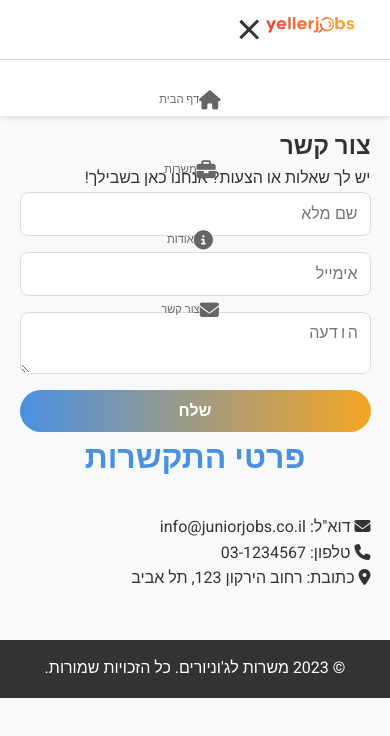
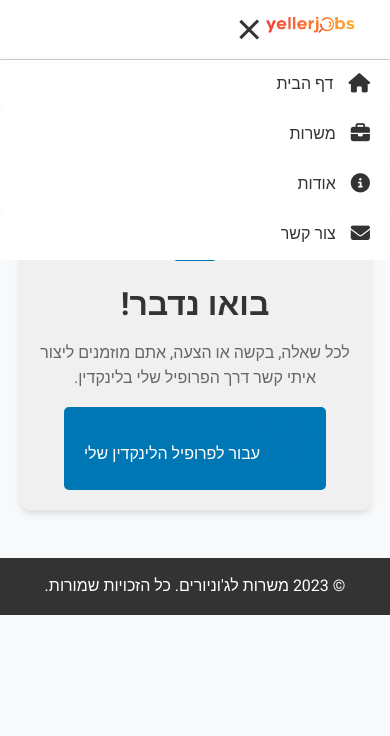
Before and after one commit to YellerJobs/YellerJobs.github.io, a plain HTML site: page contact.html in a window 390 px wide. Both pictures are taken after a click on the element 248 px from the left and 29 px from the top of the page. Drawn offline with Linux system fonts and the light colour scheme.

Commit message:
fix hamburger navbar responsive

```diff
--- a/contact.html
+++ b/contact.html
@@ -8,6 +8,41 @@
     <link href="https://fonts.googleapis.com/css2?family=Heebo:wght@300;400;700&display=swap" rel="stylesheet">
     <link rel="stylesheet" href="css/styles.css">
     <link rel="stylesheet" href="css/hamburger.css">
+    <style>
+        .linkedin-contact {
+            background-color: #f0f0f0;
+            border-radius: 10px;
+            padding: 20px;
+            margin-top: 30px;
+            text-align: center;
+            box-shadow: 0 4px 6px rgba(0, 0, 0, 0.1);
+        }
+        .linkedin-contact i {
+            font-size: 48px;
+            color: #0077B5;
+            margin-bottom: 15px;
+        }
+        .linkedin-contact h2 {
+            color: #333;
+            margin-bottom: 10px;
+        }
+        .linkedin-contact p {
+            color: #666;
+            margin-bottom: 15px;
+        }
+        .linkedin-contact a {
+            display: inline-block;
+            background-color: #0077B5;
+            color: white;
+            padding: 10px 20px;
+            border-radius: 5px;
+            text-decoration: none;
+            transition: background-color 0.3s ease;
+        }
+        .linkedin-contact a:hover {
+            background-color: #005e93;
+        }
+    </style>
 </head>
 <body>
 <header>
@@ -17,18 +52,13 @@
 <main>
     <section id="contact">
         <h1>צור קשר</h1>
-        <p>יש לך שאלות או הצעות? אנחנו כאן בשבילך!</p>
-        <form id="contact-form">
-            <input type="text" name="name" placeholder="שם מלא" required>
-            <input type="email" name="email" placeholder="אימייל" required>
-            <textarea name="message" placeholder="הודעה" required></textarea>
-            <button type="submit">שלח</button>
-        </form>
-        <div class="contact-info">
-            <h2>פרטי התקשרות</h2>
-            <p><i class="fas fa-envelope"></i> דוא"ל: info@juniorjobs.co.il</p>
-            <p><i class="fas fa-phone"></i> טלפון: 03-1234567</p>
-            <p><i class="fas fa-map-marker-alt"></i> כתובת: רחוב הירקון 123, תל אביב</p>
+        <div class="linkedin-contact">
+            <i class="fab fa-linkedin"></i>
+            <h2>בואו נדבר!</h2>
+            <p>לכל שאלה, בקשה או הצעה, אתם מוזמנים ליצור איתי קשר דרך הפרופיל שלי בלינקדין.</p>
+            <a href="https://www.linkedin.com/in/yehuda-heller/" target="_blank">
+                <i class="fas fa-external-link-alt"></i> עבור לפרופיל הלינקדין שלי
+            </a>
         </div>
     </section>
 </main>
@@ -38,7 +68,7 @@
 </footer>
 <script src="js/hamburger.js"></script>
 <script src="js/main.js"></script>
-    <script src="js/load-nav.js"></script>
+<script src="js/load-nav.js"></script>
 
 <button id="back-to-top" title="חזרה למעלה">
     <i class="fas fa-chevron-up"></i>
--- a/css/hamburger.css
+++ b/css/hamburger.css
@@ -29,30 +29,58 @@
         display: none;
         flex-direction: column;
         width: 100%;
-        text-align: center;
-        position: absolute;
+        position: fixed;
         top: 60px;
         right: 0;
-        background-color: white;
-        box-shadow: 0 2px 5px rgba(0,0,0,0.1);
+        bottom: 0;
+        background-color: #f8f9fa; /* רקע בהיר לכל התפריט */
+        box-shadow: -2px 0 5px rgba(0,0,0,0.1);
+        padding: 0; /* הסרת הפדינג */
+        margin: 0; /* הסרת המרג'ין */
+        z-index: 1000;
+        transition: all 0.3s ease-in-out;
     }
 
     nav .nav-menu.show {
-        display: flex !important; /* הוספת !important */
+        display: flex;
     }
 
     nav .nav-menu li {
-        margin: 10px 0;
+        margin: 0; /* הסרת המרג'ין */
+        padding: 0; /* הסרת הפדינג */
+        width: 100%;
     }
 
     .nav-button {
+        display: flex;
         flex-direction: row;
-        justify-content: center;
+        justify-content: flex-start;
+        align-items: center;
+        padding: 15px 20px;
+        width: 100%;
+        color: #333;
+        text-decoration: none;
+        transition: background-color 0.3s, color 0.3s;
+        background-color: #ffffff; /* רקע לבן לכל כפתור */
+        border: none; /* הסרת הגבול */
+    }
+
+    .nav-button:not(:last-child) {
+        border-bottom: 1px solid #e9ecef; /* קו הפרדה בין הכפתורים, למעט האחרון */
+    }
+
+    .nav-button:hover, .nav-button:focus {
+        background-color: #e9ecef; /* רקע כהה יותר בעת hover */
+        color: #007bff; /* צבע טקסט כחול בעת hover */
     }
 
     .nav-button i {
-        margin-right: 10px;
-        margin-bottom: 0;
+        margin-left: 15px;
+        font-size: 1.2em;
+    }
+
+    .nav-button span {
+        font-size: 1em;
     }
 }
 
--- a/js/load-nav.js
+++ b/js/load-nav.js
@@ -4,8 +4,8 @@ document.addEventListener('DOMContentLoaded', function() {
         .then(response => response.text())
         .then(data => {
             document.body.insertAdjacentHTML('afterbegin', data);
-            console.log('Navigation loaded'); // הוסף את זה לבדיקה
-            setupHamburgerMenu(); // הוסף פונקציה חדשה
+            console.log('Navigation loaded');
+            setupHamburgerMenu(); // קורא לפונקציה אחרי שהניווט נטען
         })
         .catch(error => console.error('Error loading navigation:', error));
 });
@@ -15,12 +15,13 @@ function setupHamburgerMenu() {
     const navMenu = document.querySelector('.nav-menu');
 
     if (hamburger && navMenu) {
-        console.log('Hamburger and nav menu found'); // הוסף את זה לבדיקה
+        console.log('Hamburger and nav menu found');
         hamburger.addEventListener('click', function() {
-            console.log('Hamburger clicked');
-            this.classList.toggle('active');
-            navMenu.classList.toggle('show');
-        });
+    console.log('Hamburger clicked');
+    this.classList.toggle('active');
+    navMenu.classList.toggle('show');
+    console.log('Nav menu classes:', navMenu.classList);
+});
     } else {
         console.error('Hamburger or nav menu not found');
     }
```
